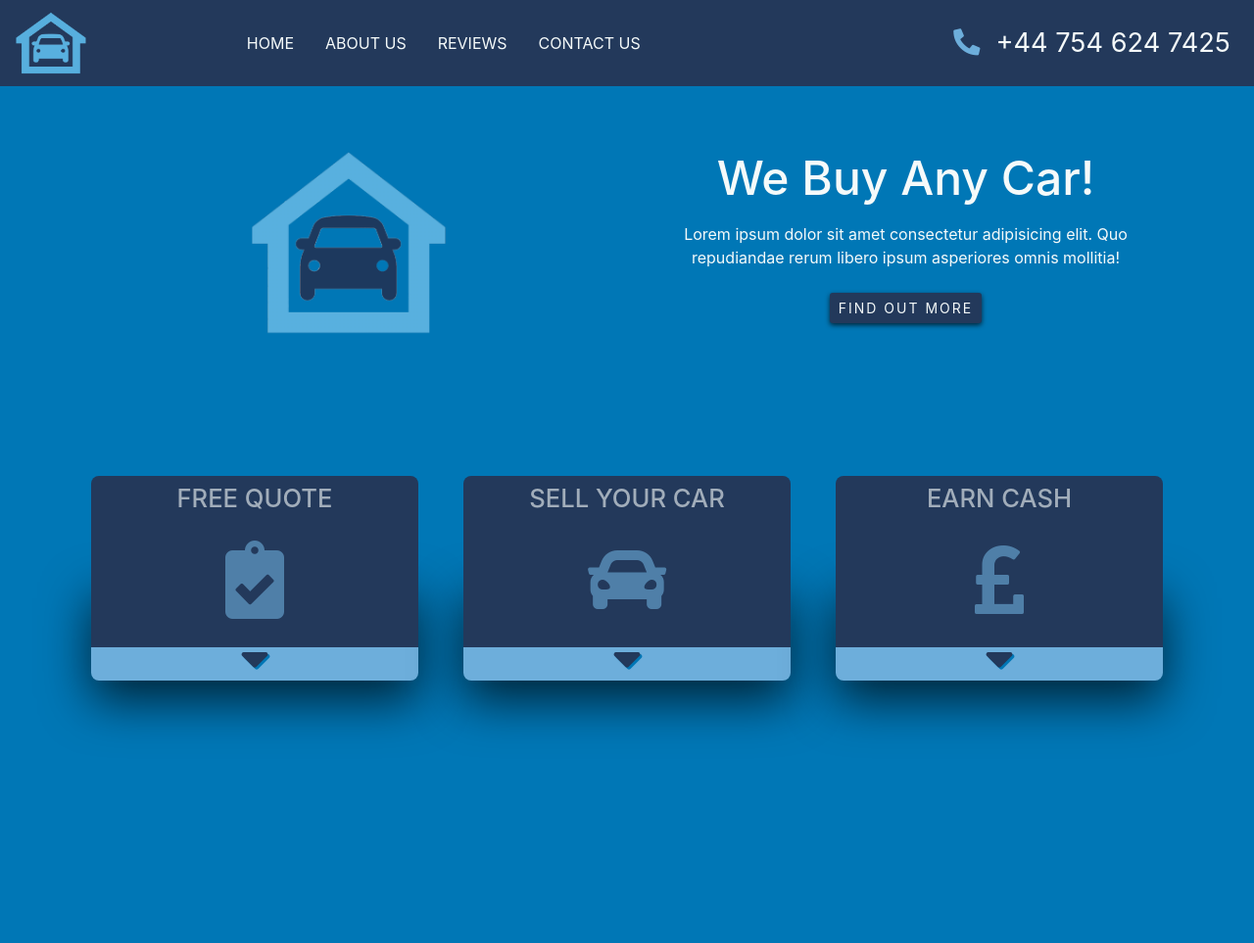
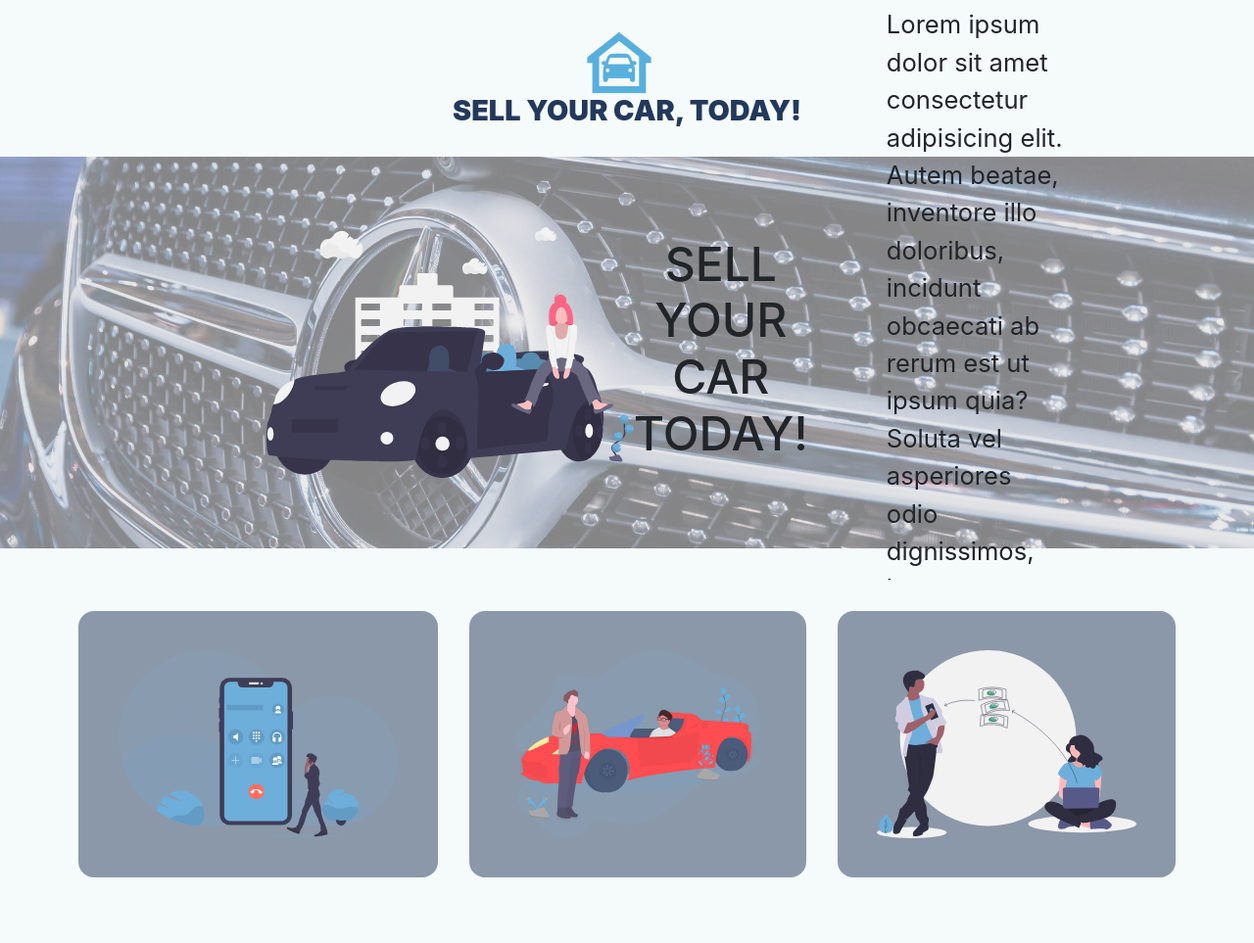
Before and after one commit to harrywalker94/product-landing-page-cars, a plain HTML site: page index.html in a window 1280 px wide. Shown: the whole page at 98% size. Before the commit the page ends 808 px from the top, so only its background shows below. Drawn offline with nearby package versions, Linux system fonts and the light colour scheme.

Commit message:
adding svg

```diff
--- a/assets/css/style.css
+++ b/assets/css/style.css
@@ -1,209 +1,245 @@
 * {
-    box-sizing: border-box;
-    margin: 0;
-    padding: 0;
+  box-sizing: border-box;
+  margin: 0;
+  padding: 0;
 }
 
 body {
-    background: var(--blue);
-    color: var(--white);
+  background: var(--white);
 }
 
 :root {
-    --blue: #0077B6;
-    --d-blue: #23395B;
-    --l-blue: #6DAEDB;
-    --white: #F5FAFA;
+  --blue: #0077b6;
+  --d-blue: #23395b;
+  --l-blue: #6daedb;
+  --white: #f5fafa;
 }
 
+/* ========== Start Nav ========== */
+
 nav {
-    background: var(--d-blue);
+  height: 10rem;
+  background: var(--white);
 }
 
-.nav-logo i {
-    font-size: 3rem;
-    padding: 1rem;
+.nav-logo {
+  display: flex;
+  justify-content: center;
+  text-align: center;
+  align-items: center;
+  flex-direction: column;
+  padding: 2rem;
 }
 
-.nav-link {
-    color: var(--white);
-    transition: all .3s ease;
-    text-decoration: none;
+.nav-logo img {
+  height: 4rem;
+  margin-right: 1rem;
 }
 
-.nav-link:hover {
-    transform: translateY(-7px);
-    color: var(--l-blue);
+.nav-logo h1 {
+  font-weight: 900;
+  color: var(--d-blue);
+  font-size: 1.8rem;
 }
 
-.bar1, .bar2, .bar3 {
-    width: 30px;
-    height: 4px;
-    margin: 5px;
-    background-color: var(--l-blue);
-    transition: all .6s ease;
+/* ========== End Nav ========== */
+
+/* ========== Start Home Image Section  ========== */
+
+.home-page__img {
+  background: linear-gradient(
+      to left,
+      rgba(220, 220, 221, 0.6),
+      rgba(220, 220, 221, 0.6)
+    ),
+    url("/assets/images/merc.jpg") center/cover fixed no-repeat;
+  height: 50vh;
+  width: 100vw;
+  display: flex;
+  justify-content: center;
+  align-items: center;
 }
 
-.contact {
-    font-size: 1.7rem;
+.home-page__content {
+  display: flex;
+  justify-content: center;
+  align-items: center;
+  flex-direction: row;
+  width: 70vw;
 }
 
-.contact a i {
-    color: var(--l-blue);
+.home-logo {
+  display: flex;
+  justify-content: center;
+  align-items: center;
+  flex-direction: row;
+  margin: 5rem;
+  width: 100%;
 }
 
-.section-a .container {
-    align-items: center;
+.home-logo h1 {
+  font-size: 3rem;
+  text-align: center;
+}
+
+.home-logo img {
+  height: 16rem;
+}
+
+.home-logo__text {
+  width: 80vw;
+  font-size: 1.6rem;
+}
+
+.columns {
+  height: 50vh;
+  width: 100vw;
+  display: flex;
+  justify-content: center;
+  align-items: center;
+  padding: 2rem;
+}
+
+.columns .columns__content {
+  display: flex;
+  justify-content: center;
+  align-items: center;
+  flex-direction: row;
+  width: 100vw;
+  height: 100%;
+  text-align: center;
+  background: var(--white);
+  padding: 2rem;
+}
+
+.column-one {
+  width: 100%;
+  height: 100%;
+  font-size: 1.6rem;
+  background: rgba(35, 57, 91, 0.5);
+  display: flex;
+  justify-content: center;
+  align-items: center;
+  padding: 1rem;
+  margin: 1rem;
+  border-radius: 1rem;
+  flex-direction: column;
+}
+
+.column-two {
+  width: 100%;
+  height: 100%;
+  font-size: 1.6rem;
+  background: rgba(35, 57, 91, 0.5);
+  display: flex;
+  justify-content: center;
+  align-items: center;
+  margin: 1rem;
+  border-radius: 1rem;
+  flex-direction: column;
+}
+
+.column-three {
+  width: 100%;
+  height: 100%;
+  font-size: 1.6rem;
+  background: rgba(35, 57, 91, 0.5);
+  display: flex;
+  justify-content: center;
+  align-items: center;
+  margin: 1rem;
+  border-radius: 1rem;
+  flex-direction: column;
+}
+
+.columns__content i {
+  color: var(--white);
+  font-size: 6rem;
+}
+
+.col-img img {
+  height: 12rem;
+}
+
+/* ========== End Home Image Section  ========== */
+
+@media screen and (max-width: 1024px) {
+  .home-page__img {
+    height: 30vh;
+  }
+  .home-page__content {
+  }
+  .home-logo {
     display: flex;
     justify-content: center;
-    background: var(--blue);
-    height: 40vh;
-    padding: 1rem;
-    margin: 0 auto;
-    position: relative;
+    align-items: center;
+    flex-direction: row;
+    margin: 2rem;
+    width: 100%;
+  }
+  .home-logo h1 {
+    font-size: 1.2rem;
+    text-align: center;
+  }
+  .home-logo img {
+    height: 7rem;
+  }
+  .home-logo__text {
+    width: 60vw;
+    font-size: 0.6rem;
+  }
+
+  .col-img img {
+    height: 8rem;
+  }
 }
 
 @media screen and (max-width: 768px) {
-    .section-a .container {
-        height: 60vh;
-    }
+  nav {
+    margin-bottom: 2rem;
+  }
+  .home-page__img {
+    height: 100%;
+    background: rgba(220, 220, 221, 0.6);
+  }
+  .home-page__content {
+    flex-direction: column;
+  }
+  .home-logo {
+    flex-direction: column;
+    width: 100%;
+  }
+  .home-logo h1 {
+    font-size: 2rem;
+    text-align: center;
+  }
+  .home-logo__text {
+    width: 80vw;
+  }
+  .home-logo__text p {
+    font-size: 0.7rem;
+    padding-bottom: 1rem;
+  }
+  .columns .columns__content {
+    flex-direction: column;
+    margin-top: 15rem;
+  }
+  .column-one {
+    width: 100%;
+    font-size: 1.6rem;
+    background: none;
+  }
+  .column-two {
+    width: 100%;
+    font-size: 1.6rem;
+    background: none;
+  }
+  .column-three {
+    width: 100%;
+    font-size: 1.6rem;
+    background: none;
+  }
+  .col-img img {
+    height: 8rem;
+  }
 }
-
-.car-img i {
-    font-size: 8rem;
-}
-
-.section-a h1 {
-    font-size: 3rem;
-}
-
-.section-a p {
-    margin: 1rem 0;
-}
-
-.products-btn {
-    color: var(--white);
-    background: var(--d-blue);
-    transition: all .3s ease;
-    box-shadow: 0 2px 5px rgba(0, 0, 0, 0.7);
-    border-radius: 3px;
-    letter-spacing: 2px;
-    font-weight: 400;
-}
-
-.products-btn:hover {
-    color: var(--white);
-    background: var(--l-blue);
-}
-
-/* columns */
-
-.columns {
-    height: 50vh;
-}
-
-.card {
-    background: none;
-    padding: .5rem;
-    max-height: 100%;
-    max-width: 100%;
-    position: relative;
-    border: none;
-}
-
-.card-inner {
-    background: var(--d-blue);
-    padding: .5rem;
-    max-height: 100%;
-    max-width: 100%;
-    transition: .3s;
-}
-
-.inner-one {
-    position: relative;
-    z-index: 1;
-    transform: translateY(70px);
-    border-radius: .5rem .5rem 0 0;
-    max-height: 100%;
-    max-width: 100%;
-}
-
-.inner-one-translate {
-    transform: translateY(0);
-}
-
-.inner-one h1 {
-    opacity: .6;
-    transition: .3s;
-}
-
-.inner-one a i {
-    opacity: .6;
-    transition: transform .3s ease;
-}
-
-.card:hover .inner-one h1 {
-    opacity: 1;
-}
-
-.card:hover .inner-one a i {
-    opacity: 1;
-    transform: scale(1.1);
-}
-
-.inner-two {
-    background: var(--l-blue);
-    box-shadow: 0 20px 50px rgba(0, 0, 0, 0.7);
-    border-radius: 0 0 .5rem .5rem;
-    max-height: 100%;
-    max-width: 100%;
-}
-
-.inner-three {
-    background: var(--l-blue);
-    box-shadow: 0 20px 50px rgba(0, 0, 0, 0.7);
-    border-radius: 0 0 .5rem .5rem;
-    max-height: 100%;
-    max-width: 100%;
-}
-
-.card h1 {
-    font-size: 1.6rem;
-    width: 100%;
-}
-
-.icons {
-    color: var(--l-blue);
-    font-size: 5rem;
-    padding: 1rem;
-}
-
-.icons:hover {
-    color: var(--l-blue);
-}
-
-.down-arrow {
-    transition: all .3s ease;
-}
-
-.down-arrow i {
-    color: var(--d-blue);
-    font-size: 3rem;
-    transition: all .3s ease;
-}
-
-.rotate-one {
-    transform: rotate(1260deg);
-}
-
-.rotate-two {
-    transform: rotate(1260deg);
-}
-
-.rotate-three {
-    transform: rotate(1260deg);
-}
-
-.fa-sort-down {
-    text-shadow: 2px 2px var(--blue);
-}
--- a/index.html
+++ b/index.html
@@ -11,151 +11,71 @@
   </head>
 
   <body>
-    <!-- ========== Start Navbar ========== -->
-    <nav id="navbar" class="navbar navbar-expand-lg">
-      <!-- ========== Start Burger Icon ========== -->
-      <button
-        class="navbar-toggler"
-        type="button"
-        data-toggle="collapse"
-        data-target="#myNavbar"
-      >
-        <div class="bar1"></div>
-        <div class="bar2"></div>
-        <div class="bar3"></div>
-      </button>
-      <!-- ========== End Burger Icon ========== -->
-      <div class="collapse navbar-collapse" id="myNavbar">
-        <div class="nav-logo">
-          <img
-            src="assets/images/logo3.png"
-            alt=""
-            style="width: 4.5rem; height: 4rem;"
-          />
-        </div>
-
-        <ul class="navbar-nav m-3 mx-auto">
-          <li class="nav-item">
-            <a href="#header" class="nav-link mx-2 text-uppercase">Home</a>
-          </li>
-          <li class="nav-item">
-            <a href="#about-us" class="nav-link mx-2 text-uppercase"
-              >About Us</a
-            >
-          </li>
-          <li class="nav-item">
-            <a href="#reviews" class="nav-link mx-2 text-uppercase">Reviews</a>
-          </li>
-          <li class="nav-item">
-            <a href="#contact" class="nav-link mx-2 text-uppercase"
-              >Contact Us</a
-            >
-          </li>
-        </ul>
-        <ul class="navbar-nav ml-auto">
-          <li class="nav-item contact">
-            <a href="tel:+447546247425" class="nav-link mr-auto text-uppercase"
-              ><i class="fas fa-phone-alt mr-3"></i>+44 754 624 7425</a
-            >
-          </li>
-        </ul>
+    <nav>
+      <div class="nav-logo">
+        <img src="assets/images/logo3.png" alt="" />
+        <h1>SELL YOUR CAR, TODAY!</h1>
       </div>
     </nav>
-    <!-- ========== End Navbar ========== -->
 
-    <section class="section-a">
-      <div class="container">
-        <div class="row text-center">
-          <div class="car-img text-center col-md-6">
-            <img
-              src="assets/images/logo2.png"
-              alt=""
-              style="width: 200px; height: 190px;"
-            />
+    <div class="home-page__img">
+      <div class="home-page__content">
+        <div class="home-logo">
+          <img src="assets/images/car2.svg" alt="" />
+          <h1>SELL YOUR CAR TODAY!</h1>
+        </div>
+        <div class="home-logo__text">
+          <p>
+            Lorem ipsum dolor sit amet consectetur adipisicing elit. Autem
+            beatae, inventore illo doloribus, incidunt obcaecati ab rerum est ut
+            ipsum quia? Soluta vel asperiores odio dignissimos, inventore
+            voluptatibus nulla dolore?
+          </p>
+        </div>
+      </div>
+    </div>
+
+    <div class="columns">
+      <div class="columns__content">
+        <div class="column-one">
+          <div class="col-img">
+            <img src="assets/images/contact.svg" alt="" />
           </div>
-          <div class="col-md-6">
-            <h1>We Buy Any Car!</h1>
-            <p>
-              Lorem ipsum dolor sit amet consectetur adipisicing elit. Quo
-              repudiandae rerum libero ipsum asperiores omnis mollitia!
-            </p>
-            <div>
-              <a
-                href="#"
-                target="_blank"
-                class="btn btn-sm mt-2 text-uppercase products-btn"
-                >Find out More</a
-              >
-            </div>
+        </div>
+        <div class="column-two">
+          <div class="col-img">
+            <img src="assets/images/car.svg" alt="" />
+          </div>
+        </div>
+        <div class="column-three">
+          <div class="col-img">
+            <img src="assets/images/pay2.svg" alt="" />
           </div>
         </div>
       </div>
-    </section>
+    </div>
 
-    <section class="columns">
-      <div class="container">
-        <div class="row">
-          <div class="col-md-4 text-center">
-            <div class="card">
-              <div class="card-inner inner-one inner-one__first">
-                <h1 class="column-header">FREE QUOTE</h1>
-                <a href="" class="icons"
-                  ><i class="fas fa-clipboard-check"></i
-                ></a>
-              </div>
-              <div class="card-inner inner-two">
-                <p class="text-left">
-                  Call us for a free quote, TODAY!
-                </p>
-                <div class="down-arrow down-arrow__one">
-                  <i class="fas fa-sort-down"></i>
-                </div>
-              </div>
-            </div>
-          </div>
-          <div class="col-md-4 text-center">
-            <div class="card">
-              <div class="card-inner inner-one inner-one__second">
-                <h1 class="column-header">SELL YOUR CAR</h1>
-                <a href="" class="icons"><i class="fas fa-car"></i></a>
-              </div>
-              <div class="card-inner inner-two">
-                <p class="text-left">
-                  Sell your car, TODAY!
-                </p>
-                <div class="down-arrow down-arrow__two">
-                  <i class="fas fa-sort-down"></i>
-                </div>
-              </div>
-            </div>
-          </div>
-          <div class="col-md-4 text-center">
-            <div class="card">
-              <div class="card-inner inner-one inner-one__third">
-                <h1 class="column-header">EARN CASH</h1>
-                <a href="" class="icons"><i class="fas fa-pound-sign"></i></a>
-              </div>
-              <div class="card-inner inner-three">
-                <p class="text-left">
-                  Earn Cash, TODAY!
-                </p>
-                <div class="down-arrow down-arrow__three">
-                  <i class="fas fa-sort-down"></i>
-                </div>
-              </div>
-            </div>
-          </div>
-        </div>
-      </div>
-    </section>
+    <br />
+    <br />
+    <br />
+    <br />
+    <br />
+    <br />
+    <br />
+    <br />
+    <br />
+    <br />
+    <br />
+    <br />
+    <br />
+    <br />
+    <br />
+    <br />
+    <br />
+    <br />
+    <br />
+    <br />
 
-    <script src="https://unpkg.com/aos@next/dist/aos.js"></script>
-    <script>
-      AOS.init({
-        offset: 50,
-        duration: 1600,
-      });
-    </script>
     <script src="js/jquery-3.4.1.js"></script>
     <script src="js/bootstrap.bundle.min.js"></script>
     <script src="js/app.js"></script>
```
Also changed, not shown: js/app.js (+1 -27 lines), assets/images/car.svg (added), assets/images/car2.svg (added), assets/images/car3.svg (added), assets/images/contact.svg (added), assets/images/contact2.svg (added), assets/images/merc.jpg (added), assets/images/pay.svg (added), assets/images/pay2.svg (added).
